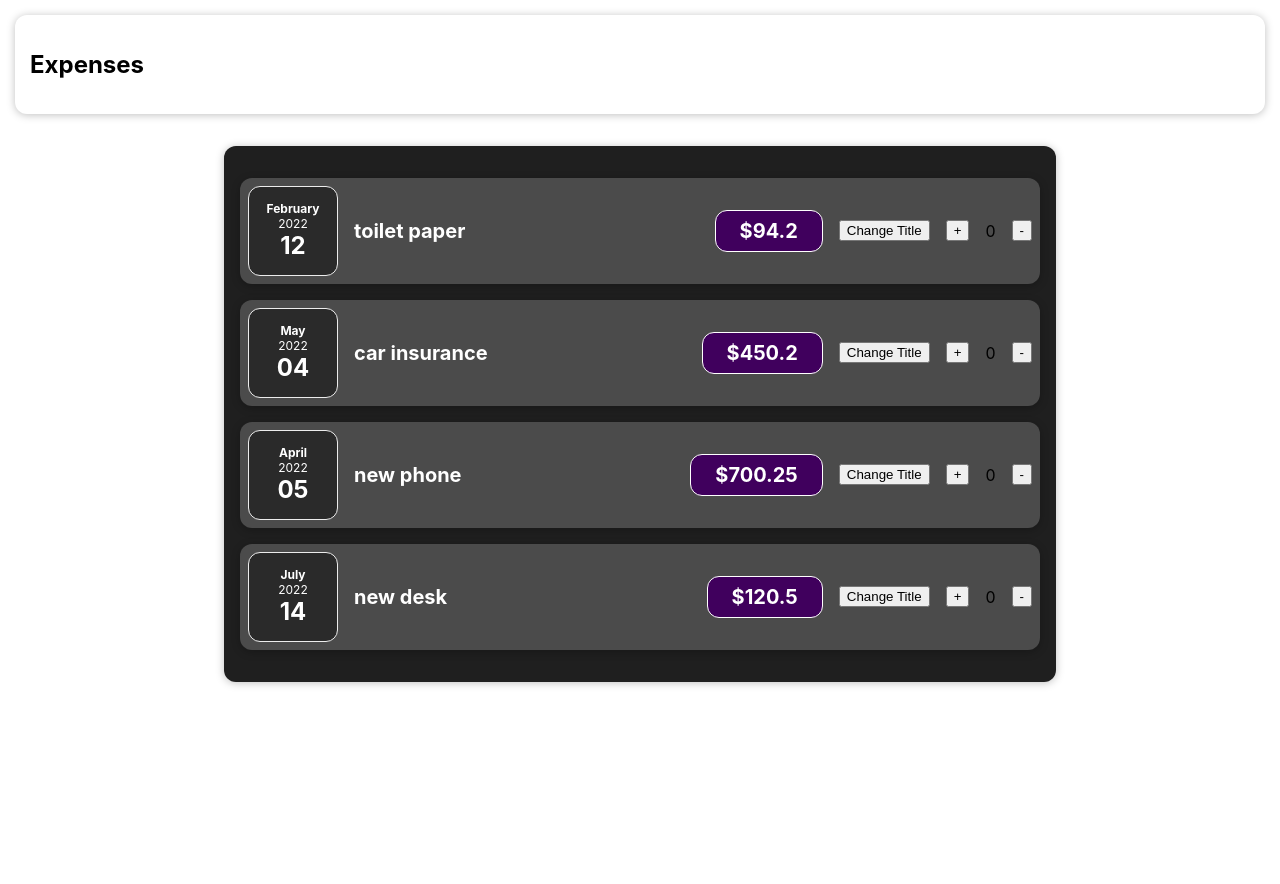
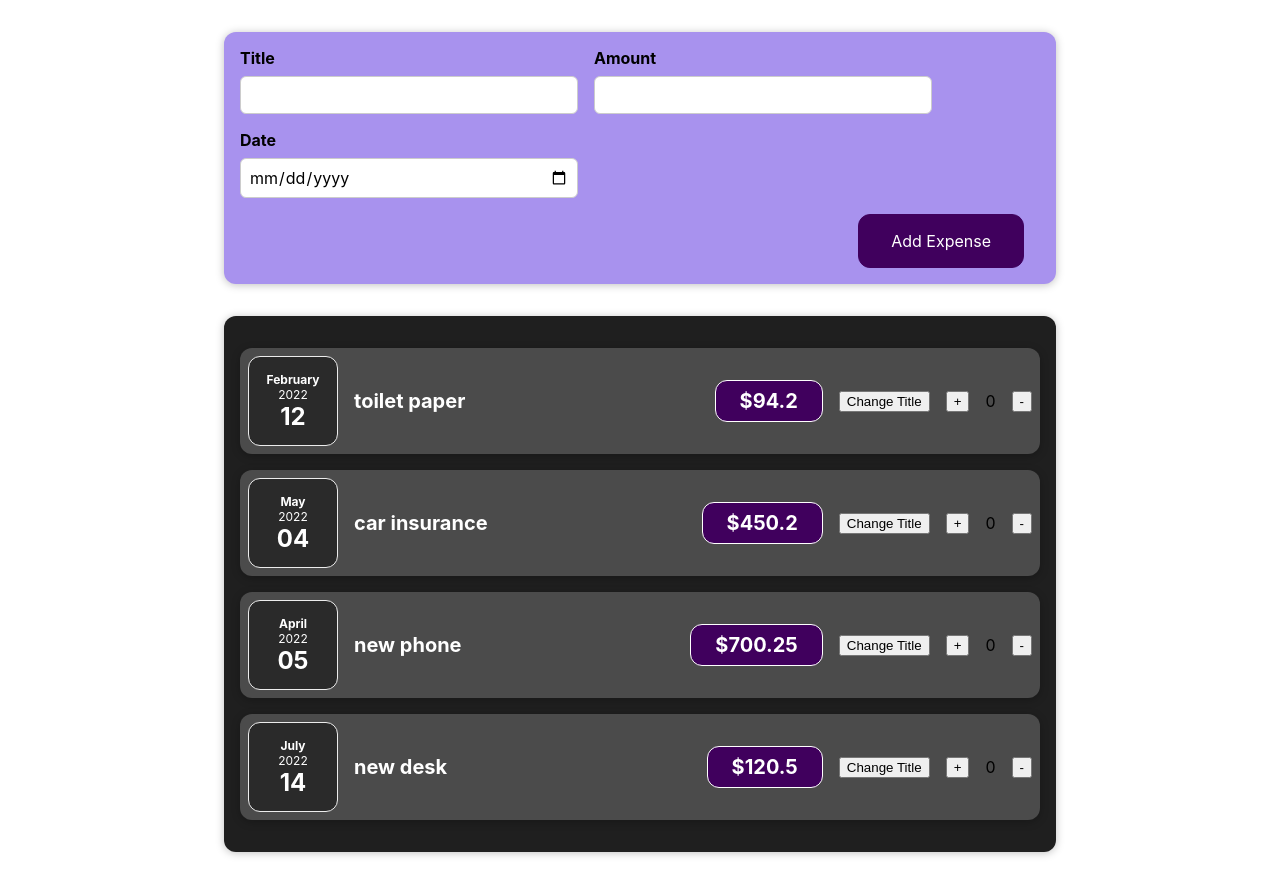
Before and after one commit to cemtaskin/react-complete-guide-2023-b, a React (Create React App) app: page / in a window 1280 px wide. Before the commit the page ends 800 px from the top, so only its background shows below. Built offline with nearby package versions, Linux system fonts and the light colour scheme.

Commit message:
Expense Form added

```diff
--- a/src/App.js
+++ b/src/App.js
@@ -1,5 +1,6 @@
 import "./App.css";
 import Expenses from "./components/Expenses/Expenses";
+import NewExpense from "./components/NewExpense/NewExpense";
 import Card from "./components/UI/Card";
 
 
@@ -33,7 +34,8 @@ const App = () =>  {
 
   return (
     <div>
-      <Card className="title"><h2>Expenses</h2></Card>
+      <NewExpense />
+
       <Expenses items={expenses}/>
 
     </div>
--- /dev/null
+++ b/src/components/NewExpense/ExpenseForm.css
@@ -0,0 +1,26 @@
+.new-expense__controls {
+    display: flex;
+    flex-wrap: wrap;
+    gap: 1rem;
+    margin-bottom: 1rem;
+    text-align: left;
+  }
+
+  .new-expense__control label {
+    font-weight: bold;
+    margin-bottom: 0.5rem;
+    display: block;
+  }
+
+  .new-expense__control input {
+    font: inherit;
+    padding: 0.5rem;
+    border-radius: 6px;
+    border: 1px solid #ccc;
+    width: 20rem;
+    max-width: 100%;
+  }
+
+  .new-expense__actions {
+    text-align: right;
+  }
--- /dev/null
+++ b/src/components/NewExpense/ExpenseForm.js
@@ -0,0 +1,28 @@
+import React from 'react';
+import './ExpenseForm.css';
+
+const ExpenseForm = () => {
+    return <form>
+        <div className='new-expense__controls'>
+            <div className='new-expense__control'>
+                <label>Title</label>
+                <input type='text' />
+            </div>
+
+            <div className='new-expense__control'>
+                <label>Amount</label>
+                <input type='number' min="0.01" step="0.01" />
+            </div>
+
+            <div className='new-expense__control'>
+                <label>Date</label>
+                <input type='date' min="2019-01-01 " max="2024-01-01"/>
+            </div>
+        </div>
+        <div className='new-expense__actions'>
+            <button type="submit">Add Expense</button>
+        </div>
+    </form>
+};
+
+export default ExpenseForm;
--- /dev/null
+++ b/src/components/NewExpense/NewExpense.css
@@ -0,0 +1,38 @@
+.new-expense {
+    background-color: #a892ee;
+    padding: 1rem;
+    margin: 2rem auto;
+    width: 50rem;
+    max-width: 95%;
+    border-radius: 12px;
+    text-align: center;
+    box-shadow: 0 1px 8px rgba(0, 0, 0, 0.25);
+  }
+
+  .new-expense button {
+    font: inherit;
+    cursor: pointer;
+    padding: 1rem 2rem;
+    border: 1px solid #40005d;
+    background-color: #40005d;
+    color: white;
+    border-radius: 12px;
+    margin-right: 1rem;
+  }
+
+  .new-expense button:hover,
+  .new-expense button:active {
+    background-color: #510674;
+    border-color: #510674;
+  }
+
+  .new-expense button.alternative {
+    color: #220131;
+    border-color: transparent;
+    background-color: transparent;
+  }
+
+  .new-expense button.alternative:hover,
+  .new-expense button.alternative:active {
+    background-color: #ddb3f8;
+  }
--- /dev/null
+++ b/src/components/NewExpense/NewExpense.js
@@ -0,0 +1,11 @@
+import React from 'react';
+import ExpenseForm from './ExpenseForm';
+import './NewExpense.css';
+
+const NewExpense = () =>{
+    return <div className='new-expense'>
+        <ExpenseForm />
+    </div>
+};
+
+export default NewExpense;
```
